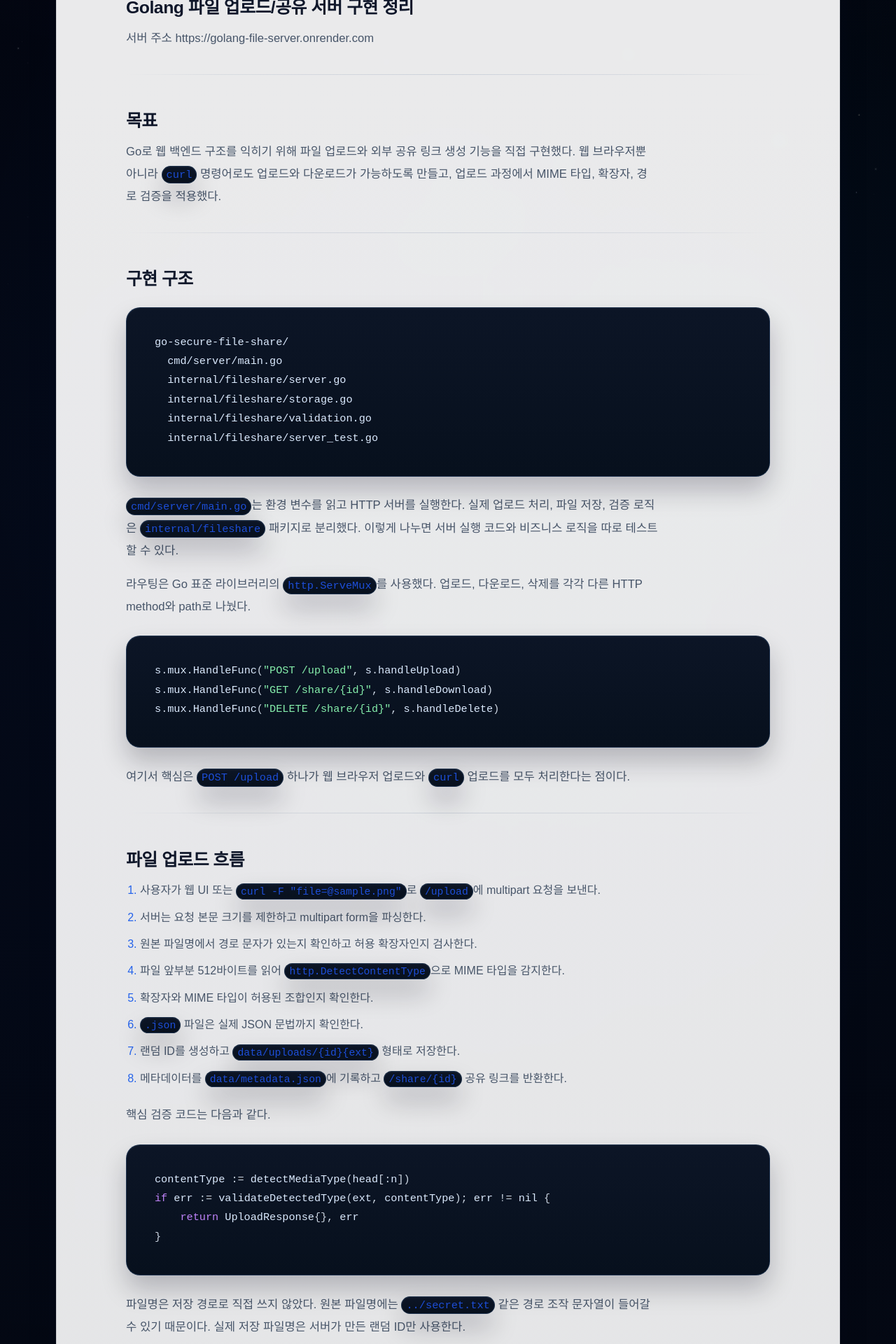
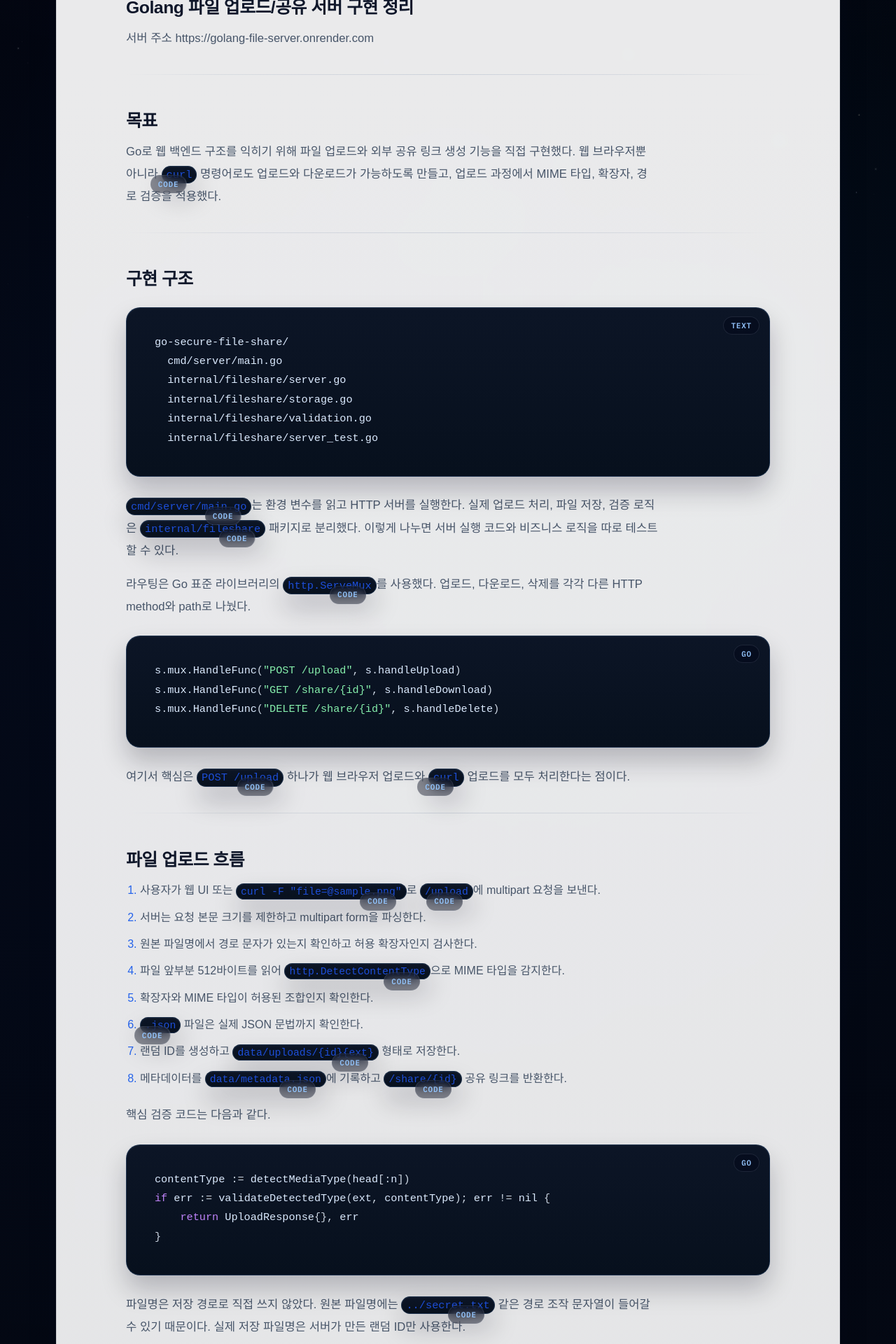
Before and after one commit to katarinabluu-gosegulover/Hercent.github.io, a Jekyll site: the page built from _posts/2026-05-12-golangfileserver.md, in a window 1280 px wide. Shown: the part 403-2323 px from the top of the page at 70% size. Built offline with Jekyll 4.4.1, drawn with Linux system fonts in a browser that asks for light colours; some web fonts are replaced; grey boxes are pictures that could not be loaded.

Commit message:
Add overlay code language badges

```diff
--- a/assets/styles.css
+++ b/assets/styles.css
@@ -1177,6 +1177,77 @@ h3 {
     inset 0 1px 0 rgba(255, 255, 255, 0.04);
 }
 
+.article-body .highlighter-rouge::before,
+.article-body figure.highlight::before,
+.article-body > pre::before {
+  content: "code";
+  position: absolute;
+  top: 12px;
+  right: 14px;
+  z-index: 2;
+  display: inline-flex;
+  align-items: center;
+  justify-content: center;
+  min-height: 24px;
+  padding: 0 10px;
+  border: 1px solid rgba(148, 163, 184, 0.16);
+  border-radius: 999px;
+  background: rgba(2, 6, 23, 0.44);
+  color: var(--code-label);
+  font-family: "IBM Plex Mono", Consolas, monospace;
+  font-size: 0.68rem;
+  font-weight: 600;
+  letter-spacing: 0.08em;
+  text-transform: uppercase;
+  pointer-events: none;
+  backdrop-filter: blur(8px);
+}
+
+.article-body .language-bash.highlighter-rouge::before,
+.article-body .language-shell.highlighter-rouge::before,
+.article-body .language-sh.highlighter-rouge::before {
+  content: "bash";
+}
+
+.article-body .language-powershell.highlighter-rouge::before {
+  content: "powershell";
+}
+
+.article-body .language-go.highlighter-rouge::before {
+  content: "go";
+}
+
+.article-body .language-html.highlighter-rouge::before {
+  content: "html";
+}
+
+.article-body .language-javascript.highlighter-rouge::before,
+.article-body .language-js.highlighter-rouge::before {
+  content: "javascript";
+}
+
+.article-body .language-json.highlighter-rouge::before {
+  content: "json";
+}
+
+.article-body .language-yaml.highlighter-rouge::before,
+.article-body .language-yml.highlighter-rouge::before {
+  content: "yaml";
+}
+
+.article-body .language-python.highlighter-rouge::before,
+.article-body .language-py.highlighter-rouge::before {
+  content: "python";
+}
+
+.article-body .language-text.highlighter-rouge::before {
+  content: "text";
+}
+
+.article-body .language-diff.highlighter-rouge::before {
+  content: "diff";
+}
+
 .article-body .highlighter-rouge .highlight,
 .article-body figure.highlight .highlight,
 .article-body .highlighter-rouge pre,
```
